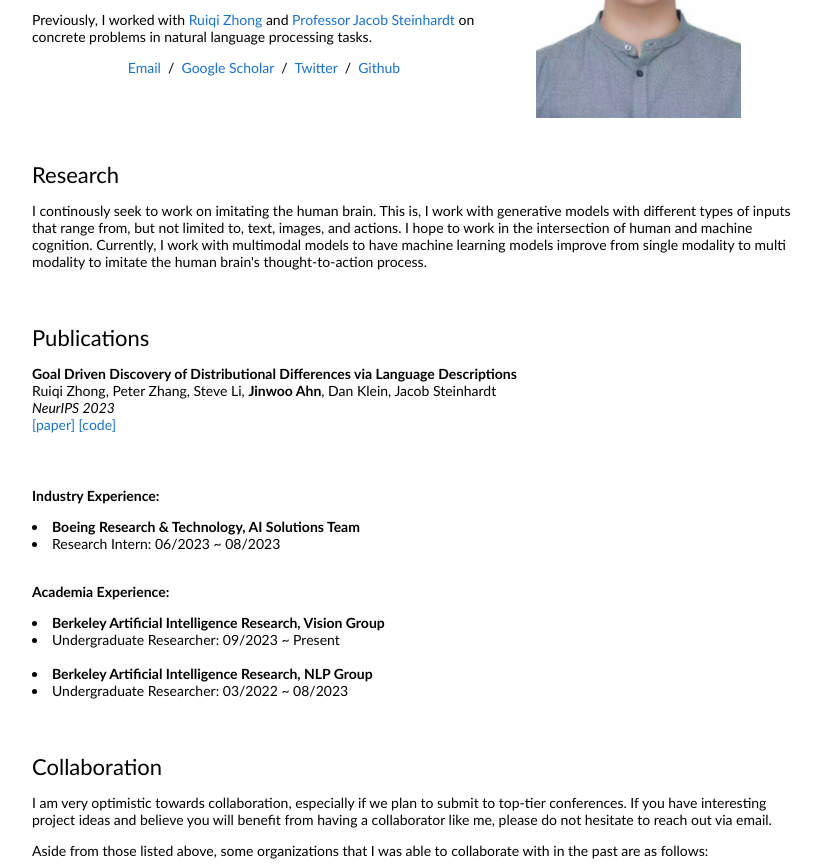
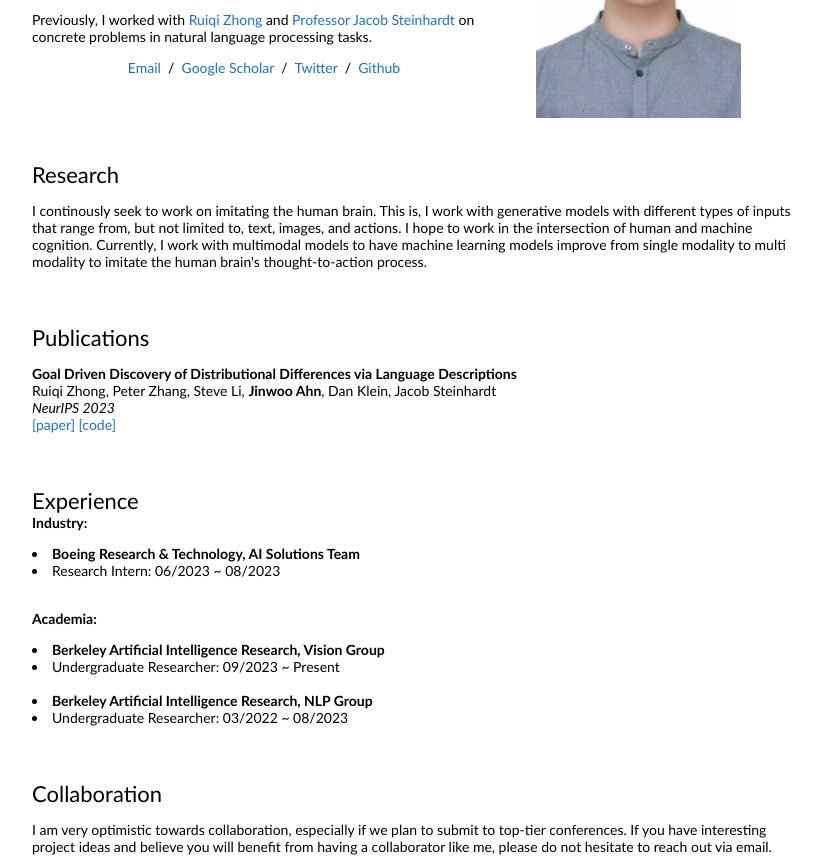
Before and after one commit to research-jinwoo/research-jinwoo.github.io, a plain HTML site: page index.html in a window 1280 px wide. Shown: the part 203-1069 px from the top of the page, without its empty margins (228-1049 px from the left). Drawn offline with Linux system fonts and the light colour scheme.

Commit message:
Update index.html

```diff
--- a/index.html
+++ b/index.html
@@ -84,13 +84,14 @@
          <table style="width:100%;border:0px;border-spacing:0px;border-collapse:separate;margin-right:auto;margin-left:auto;"><tbody>
               <tr>
               <td style="padding:20px;width:100%;vertical-align:middle">
-                <span class="papertitle">Industry Experience:</span>
+                <h2>Experience</h2>
+                <span class="papertitle">Industry:</span>
                 <p>
                   <li><strong>Boeing Research & Technology, AI Solutions Team</strong></li>
                   <li>Research Intern: 06/2023 ~ 08/2023</li></br>
                 </p>
 
-                <span class="papertitle">Academia Experience:</span>
+                <span class="papertitle">Academia:</span>
                 <p>
                   <li><strong>Berkeley Artificial Intelligence Research, Vision Group</strong></li>
                   <li>Undergraduate Researcher: 09/2023 ~ Present</li></br>
```
